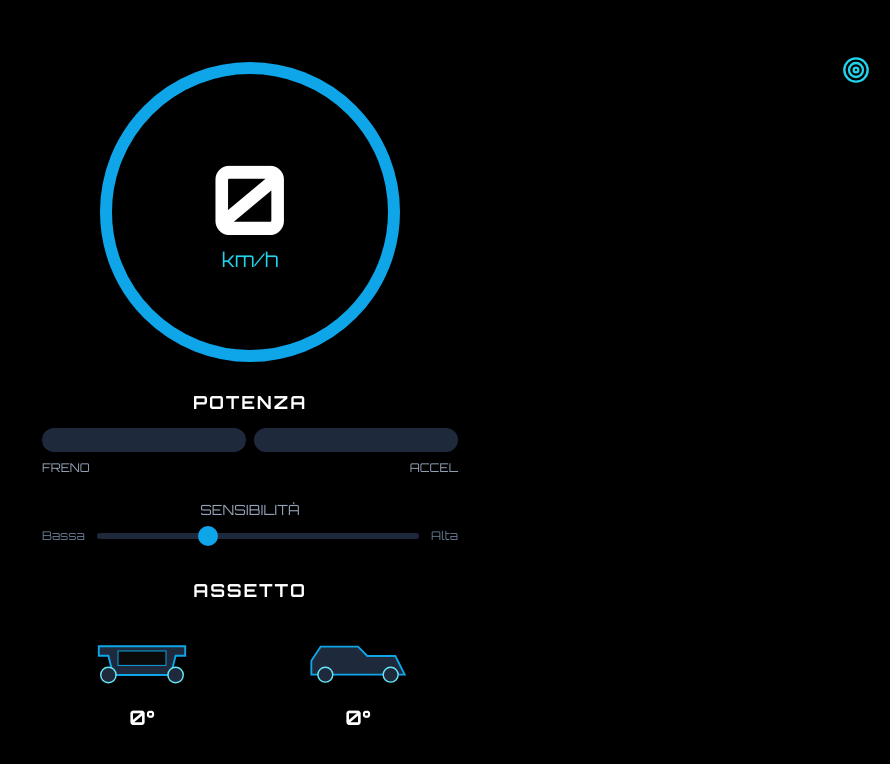
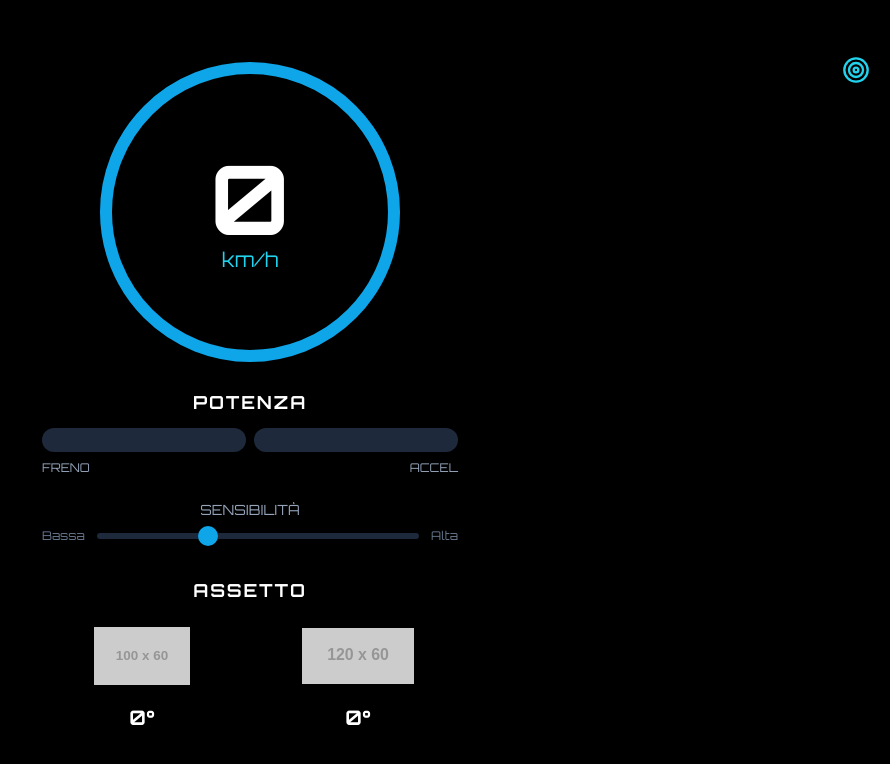
Before and after one commit to infomichelerosati/cruscotto, a plain HTML site: page index.html in a window 1280 px wide. Both pictures are taken after a click on the button "Abilita Sensori". Shown: the whole page, without its empty margins (390-1280 px from the left). Drawn offline with nearby package versions, Linux system fonts and the light colour scheme; placeholder pictures from the web are drawn by us.

Commit message:
Update index.html
modifica immagini

```diff
--- a/index.html
+++ b/index.html
@@ -28,14 +28,12 @@
         .gauge-bar-filled { background: linear-gradient(90deg, #0369a1, #0ea5e9, #67e8f9); }
         .gauge-bar-brake { background: linear-gradient(90deg, #b91c1c, #ef4444, #fca5a5); }
 
-        /* Stili per lo slider */
         input[type=range] { -webkit-appearance: none; appearance: none; background: transparent; cursor: pointer; }
         input[type=range]::-webkit-slider-runnable-track { background: #1e293b; height: 6px; border-radius: 3px; }
         input[type=range]::-moz-range-track { background: #1e293b; height: 6px; border-radius: 3px; }
         input[type=range]::-webkit-slider-thumb { -webkit-appearance: none; appearance: none; margin-top: -7px; background-color: #0ea5e9; height: 20px; width: 20px; border-radius: 50%; }
         input[type=range]::-moz-range-thumb { border: none; background-color: #0ea5e9; height: 20px; width: 20px; border-radius: 50%; }
 
-        /* Animazione per la calibrazione */
         .calibrating { animation: spin 0.5s ease-in-out; }
         @keyframes spin {
             from { transform: rotate(0deg); }
@@ -54,15 +52,12 @@
         <p id="error-message" class="text-red-500 mt-4"></p>
     </div>
 
-    <!-- Interfaccia principale del tachimetro -->
     <main id="dashboard" class="hidden relative w-full h-full p-4 flex flex-col items-center justify-around">
 
-        <!-- NUOVO PULSANTE CALIBRAZIONE (ICONA) -->
         <button id="calibrate-btn" class="absolute top-5 right-5 text-cyan-400 hover:text-white transition-colors z-10">
             <svg xmlns="http://www.w3.org/2000/svg" width="28" height="28" viewBox="0 0 24 24" fill="none" stroke="currentColor" stroke-width="2" stroke-linecap="round" stroke-linejoin="round"><circle cx="12" cy="12" r="10"></circle><circle cx="12" cy="12" r="6"></circle><circle cx="12" cy="12" r="2"></circle></svg>
         </button>
 
-        <!-- Tachimetro principale -->
         <div class="relative flex items-center justify-center w-64 h-64 sm:w-80 sm:h-80">
             <svg class="transform -rotate-90 w-full h-full">
                 <circle cx="50%" cy="50%" r="45%" stroke="#1e293b" stroke-width="10" fill="transparent" />
@@ -75,7 +70,6 @@
             </div>
         </div>
 
-        <!-- Sezione Potenza -->
         <div class="w-full max-w-md p-4">
             <div class="text-center mb-3 text-lg font-bold tracking-widest text-white">POTENZA</div>
             <div class="flex items-center justify-center space-x-2">
@@ -100,30 +94,24 @@
             </div>
         </div>
 
-        <!-- NUOVA SEZIONE ASSETTO VISIVA -->
         <div class="w-full max-w-md p-4">
             <div class="text-center mb-3 text-lg font-bold tracking-widest text-white">ASSETTO</div>
             <div class="grid grid-cols-2 gap-4 text-center">
-                <!-- Visuale Inclinazione (Roll) -->
+                <!-- Visuale Inclinazione con PNG -->
                 <div>
                     <div class="h-20 flex items-center justify-center">
-                        <svg id="rear-car-svg" class="w-24 h-auto transition-transform duration-100" viewBox="0 0 100 60" style="transform-origin: center;">
-                            <path d="M20,50 L80,50 L85,30 L95,30 L95,20 L5,20 L5,30 L15,30 L20,50 Z" fill="#1e293b" stroke="#0ea5e9" stroke-width="2"/>
-                            <rect x="25" y="25" width="50" height="15" fill="#0a0a0a" stroke="#0ea5e9" stroke-width="1"/>
-                            <circle cx="15" cy="50" r="8" fill="#1e293b" stroke="#67e8f9" stroke-width="1.5" />
-                            <circle cx="85" cy="50" r="8" fill="#1e293b" stroke="#67e8f9" stroke-width="1.5" />
-                        </svg>
+                        <img id="rear-car-img" src="images/rear-car.png" alt="Vista posteriore auto"
+                             onerror="this.onerror=null;this.src='https://placehold.co/100x60/0a0a0a/ff0000?text=Manca+Img';"
+                             class="w-24 h-auto transition-transform duration-100" style="transform-origin: center;">
                     </div>
                     <div id="roll-value" class="text-xl font-bold text-white mt-2">0°</div>
                 </div>
-                <!-- Visuale Beccheggio (Pitch) -->
+                <!-- Visuale Beccheggio con PNG -->
                 <div>
                     <div class="h-20 flex items-center justify-center">
-                        <svg id="side-car-svg" class="w-28 h-auto transition-transform duration-100" viewBox="0 0 120 60" style="transform-origin: center;">
-                             <path d="M10,50 L110,50 L100,30 L70,30 L60,20 L20,20 L10,35 Z" fill="#1e293b" stroke="#0ea5e9" stroke-width="2"/>
-                             <circle cx="25" cy="50" r="8" fill="#1e293b" stroke="#67e8f9" stroke-width="1.5" />
-                             <circle cx="95" cy="50" r="8" fill="#1e293b" stroke="#67e8f9" stroke-width="1.5" />
-                        </svg>
+                         <img id="side-car-img" src="images/side-car.png" alt="Vista laterale auto"
+                              onerror="this.onerror=null;this.src='https://placehold.co/120x60/0a0a0a/ff0000?text=Manca+Img';"
+                              class="w-28 h-auto transition-transform duration-100" style="transform-origin: center;">
                     </div>
                     <div id="pitch-value" class="text-xl font-bold text-white mt-2">0°</div>
                 </div>
```
